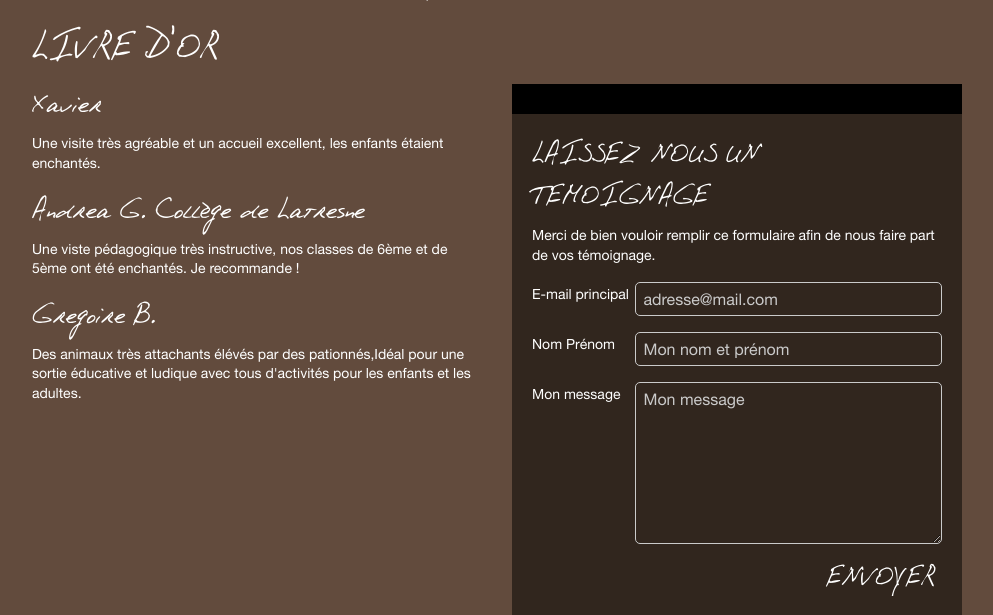
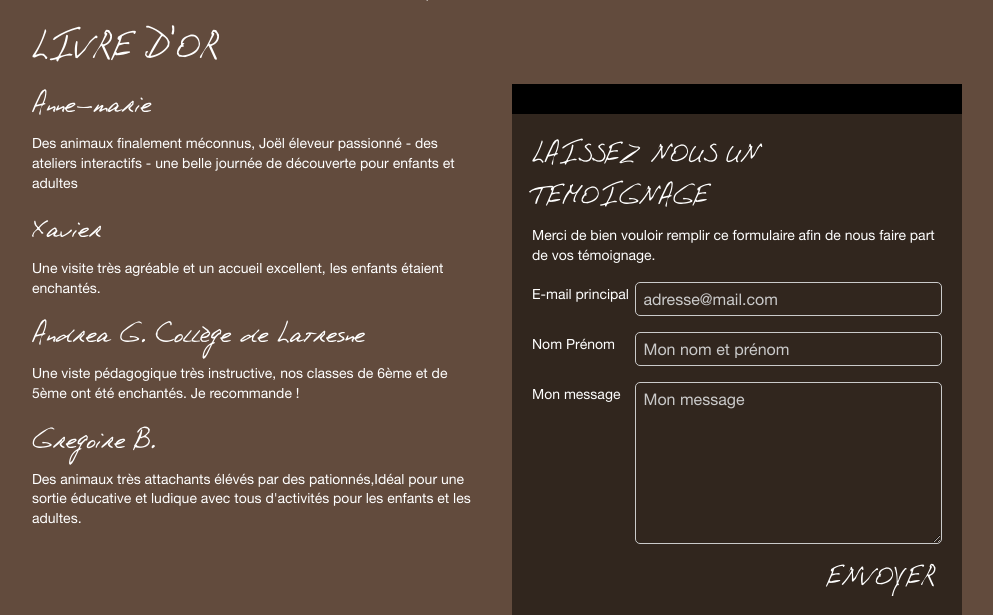
Before and after one commit to xav335/elevagelama.com, a PHP site: page /livre-d-or.php in a window 1280 px wide. Shown: the part 242-857 px from the top of the page, without its empty margins (143-1136 px from the left). Run offline with PHP 8.4, Linux system fonts and the light colour scheme; some libraries are stand-ins or nearby versions.

Commit message:
ajout livre d'or

```diff
--- a/livre-d-or.php
+++ b/livre-d-or.php
@@ -14,6 +14,10 @@
               <h2>LIVRE D'OR</h2>
             </div>
             <div class="large-6 medium-6 small-12 cell">
+	      <h3>Anne-marie</h3>
+              	<p>
+                  Des animaux finalement méconnus, Joël éleveur passionné - des ateliers interactifs - une belle journée de découverte pour enfants et  adultes
+          	</p>
               <h3>Xavier</h3>
               <p>
                   Une visite très agréable et un accueil excellent, les enfants étaient enchantés.
```
